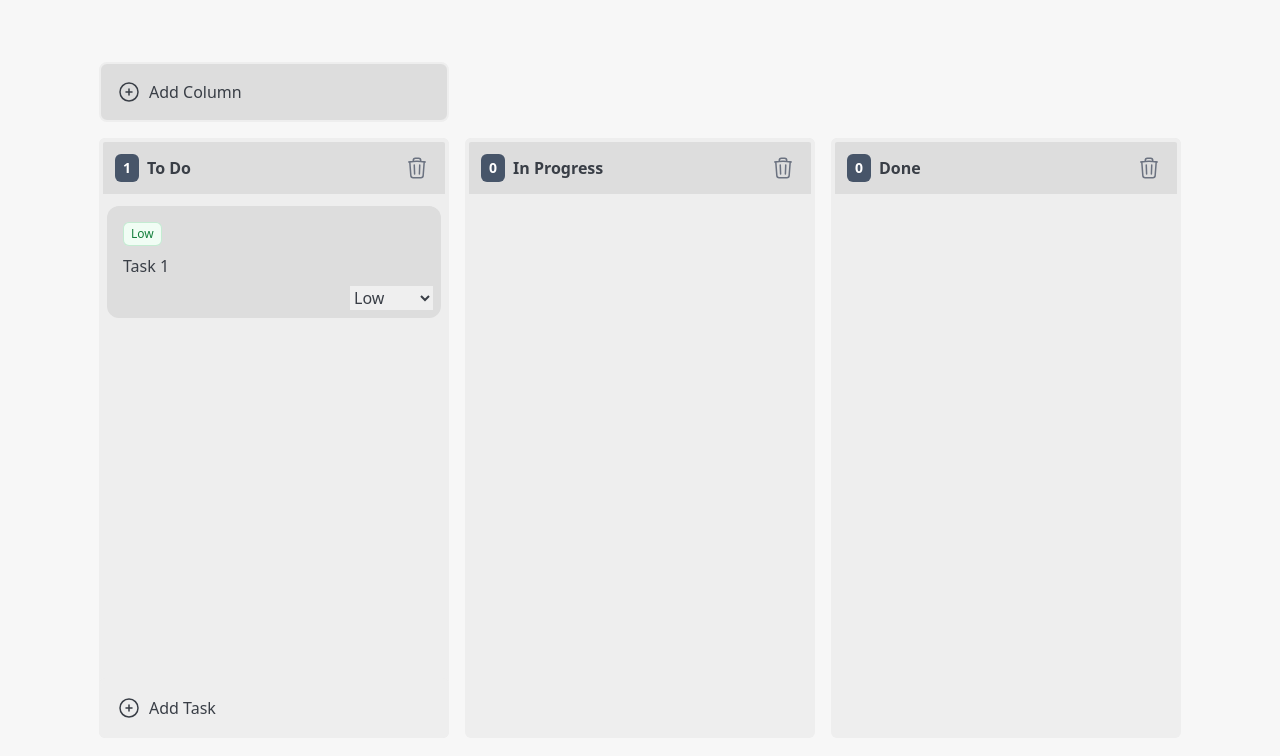
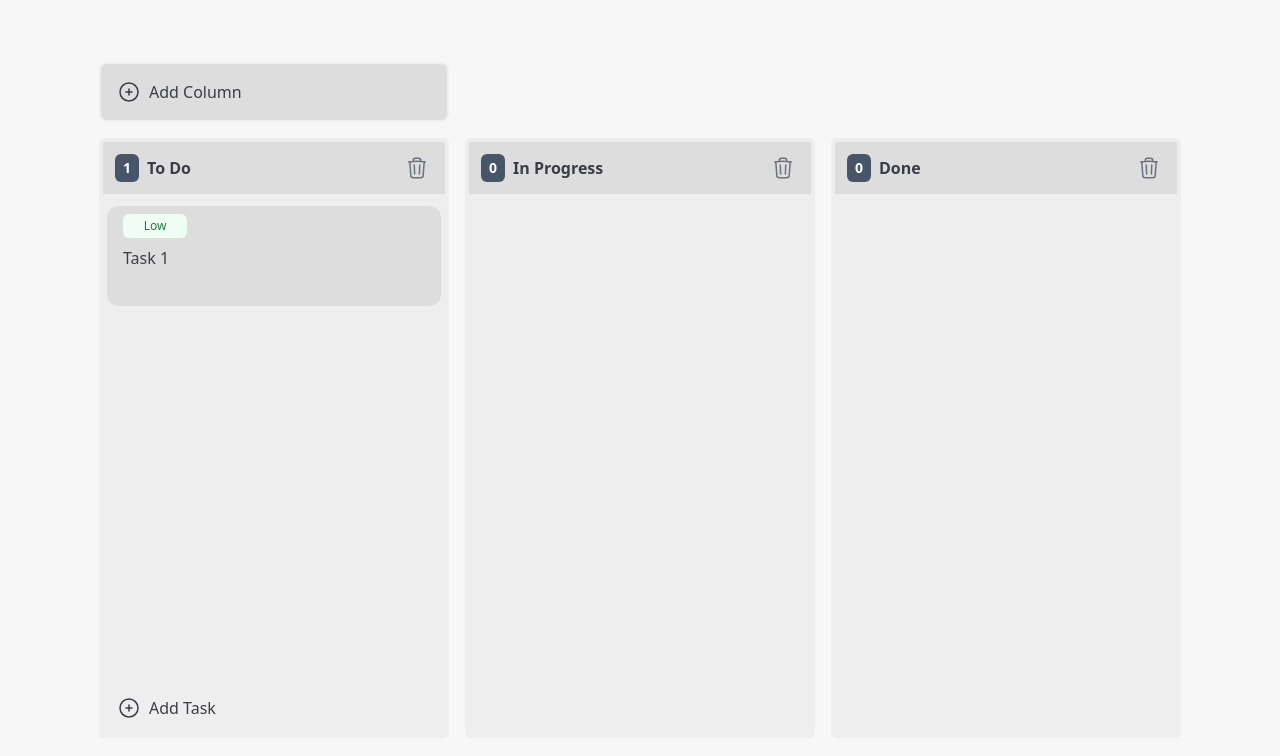
Before and after one commit to jerickdelarosa/kanban-board-app, a React (Vite) app: page / in a window 1280 px wide. Both pictures are taken after a click on the button "Add Task". Shown: the top 756 px of the page. Built offline with nearby package versions, Linux system fonts and the light colour scheme.

Commit message:
added priority level

```diff
--- a/src/components/KanbanBoard.tsx
+++ b/src/components/KanbanBoard.tsx
@@ -92,6 +92,7 @@ function KanbanBoard() {
         overflow-y-hidden
         md:px-[40px]
         xl:my-auto
+        py-4 xl:py-0
     ">
       {/* DndContext is a component that provides the context for drag and drop interactions */}
       <DndContext
--- a/src/components/TaskCard.tsx
+++ b/src/components/TaskCard.tsx
@@ -15,6 +15,7 @@ function TaskCard(props: Props) {
   const [mouseIsOver, setMouseIsOver] = useState(false);
   const [editMode, setEditMode] = useState(false);
   const [priority, setPriority] = useState(task.priority);
+  const [priorityMode, setPriorityMode] = useState(false);
 
   const {
     setNodeRef,
@@ -47,6 +48,13 @@ function TaskCard(props: Props) {
     updateTask(task.id, task.content, newPriority);
   };
 
+  const priorityLevel = task.priority === 'low' ? 'text-green-700 bg-green-50 ring-green-600/20' : task.priority === 'medium' ? 'text-yellow-800 bg-yellow-50 ring-yellow-600/20' : 'text-red-700 bg-red-50 ring-red-600/10';
+
+  const changePriority = () => {
+    setPriorityMode((prev) => !prev);
+    setMouseIsOver(false);
+  }
+
   if(isDragging) {
     return (
       <div
@@ -67,7 +75,7 @@ function TaskCard(props: Props) {
         style={style}
         {...attributes}
         {...listeners}
-        className="bg-mainBackgroundColor px-4 py-2 h-[100px] min-h-[100px] items-center flex text-left rounded-xl hover:ring-2 hover:ring-inset hover:ring-slate-600 cursor-grab relative"
+        className="bg-mainBackgroundColor px-4 py-2 h-auto min-h-[100px] items-center flex text-left rounded-xl hover:ring-2 hover:ring-inset hover:ring-slate-600 cursor-grab relative"
       >
         <textarea
           className="h-[90%] w-full resize-none rounded border-none bg-transparent focus:outline-none font-medium"
@@ -86,13 +94,43 @@ function TaskCard(props: Props) {
     )
   }
 
+  if(priorityMode) {
+    return (
+      <div
+        ref={setNodeRef}
+        style={style}
+        {...attributes}
+        {...listeners}
+        className="bg-mainBackgroundColor px-4 py-2 h-auto min-h-[100px] items-start flex flex-col text-left rounded-xl hover:ring-2 hover:ring-inset hover:ring-slate-600 cursor-grab relative task"
+      >
+        <select
+        value={priority}
+        onChange={handlePriorityChange}
+        onBlur={changePriority}
+        onKeyDown={(e) => {
+          if(e.key === 'Enter') changePriority();
+        }}
+        className={`text-center w-16 items-center rounded-md bg-green-50 px-2 py-1 text-xs font-medium appearance-none ${priorityLevel} text-center`}
+        >
+          <option className="font-medium text-xs bg-white text-slate-600" value="low">Low</option>
+          <option className="font-medium text-xs bg-white text-slate-600" value="medium">Medium</option>
+          <option className="font-medium text-xs bg-white text-slate-600" value="high">High</option>
+        </select>
+
+        <p className="my-2 h-[90%] w-full overflow-y-auto overflow-x-hidden whitespace-pre-wrap font-medium">
+        {task.content}
+        </p>
+      </div>
+    )
+  }
+
   return (
     <div
       ref={setNodeRef}
       style={style}
       {...attributes}
       {...listeners}
-      className="bg-mainBackgroundColor px-4 py-4 h-auto min-h-[100px] items-start flex flex-col text-left rounded-xl hover:ring-2 hover:ring-inset hover:ring-slate-600 cursor-grab relative task"
+      className="bg-mainBackgroundColor px-4 py-2 h-auto min-h-[100px] items-start flex flex-col text-left rounded-xl hover:ring-2 hover:ring-inset hover:ring-slate-600 cursor-grab relative task"
       onMouseEnter={() => {
         setMouseIsOver(true)
       }}
@@ -101,27 +139,13 @@ function TaskCard(props: Props) {
       }}
     >
 
-      {task.priority === 'low' && (
-        <span className="inline-flex items-center rounded-md bg-green-50 px-2 py-1 text-xs font-medium text-green-700 ring-1 ring-inset ring-green-600/20">
-        Low
+      <span onClick={changePriority} className={`text-center w-16 items-center rounded-md bg-green-50 px-2 py-1 text-xs font-medium ${priorityLevel}`}>
+        {task.priority === 'low' ? "Low" : task.priority === 'medium' ? "Medium" : "High"}
       </span>
-      )}
-      {task.priority === 'medium' && (
-        <span className="inline-flex items-center rounded-md bg-yellow-50 px-2 py-1 text-xs font-medium text-yellow-800 ring-1 ring-inset ring-yellow-600/20">
-        Medium
-      </span>
-      )}
-      {task.priority === 'high' && (
-        <span className="inline-flex items-center rounded-md bg-red-50 px-2 py-1 text-xs font-medium text-red-700 ring-1 ring-inset ring-red-600/10">
-        High
-      </span>
-      )}
-
 
       <p onClick={toggleEditMode} className="mt-2 mb-6 h-[90%] w-full overflow-y-auto overflow-x-hidden whitespace-pre-wrap font-medium">
         {task.content}
       </p>
-
 
       {
         mouseIsOver && (
@@ -132,11 +156,6 @@ function TaskCard(props: Props) {
         </button>)
       }
 
-      <select value={priority} onChange={handlePriorityChange} className="absolute bottom-2 right-2">
-        <option value="low">Low</option>
-        <option value="medium">Medium</option>
-        <option value="high">High</option>
-      </select>
     </div>
   )
 }
```
Also changed, not shown: src/App.css (line endings or trailing spaces).
